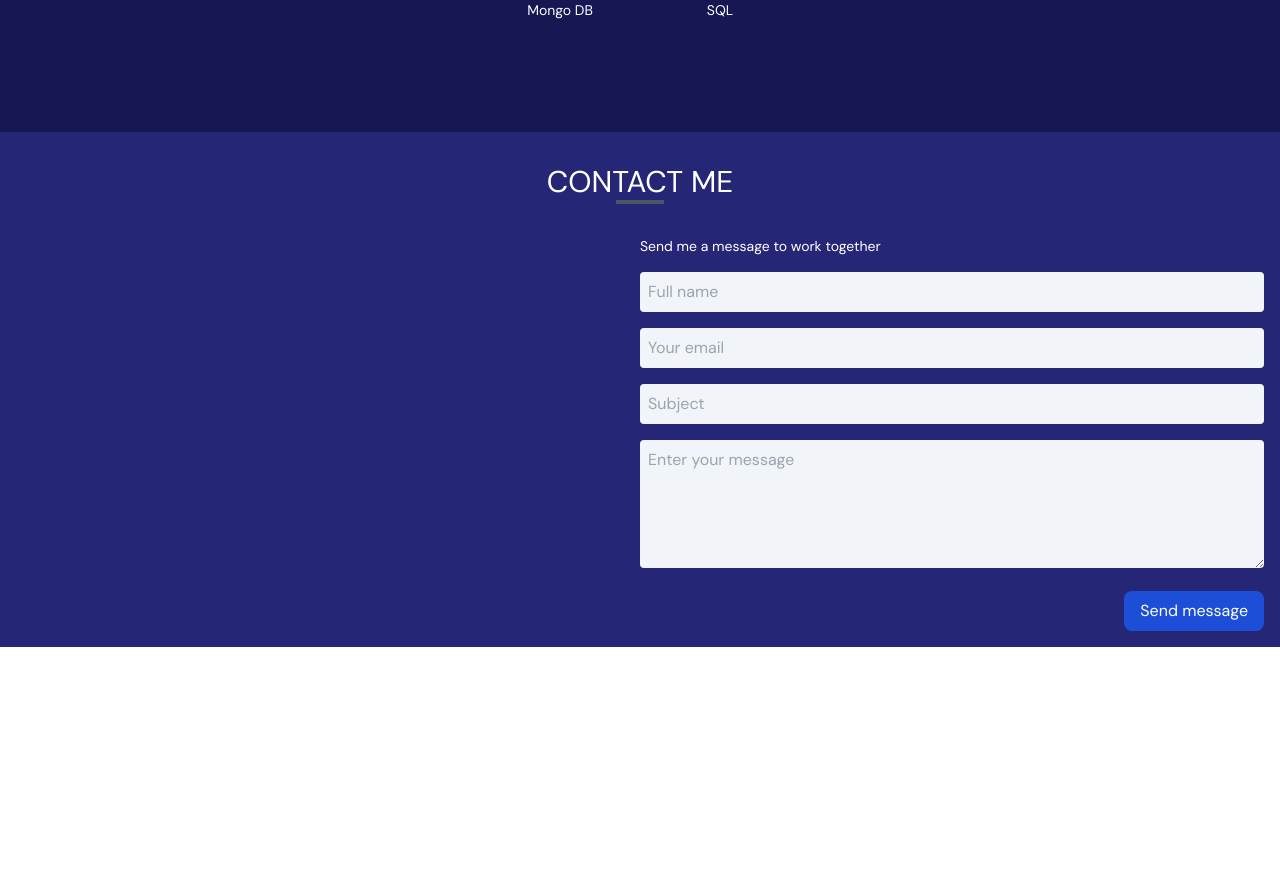
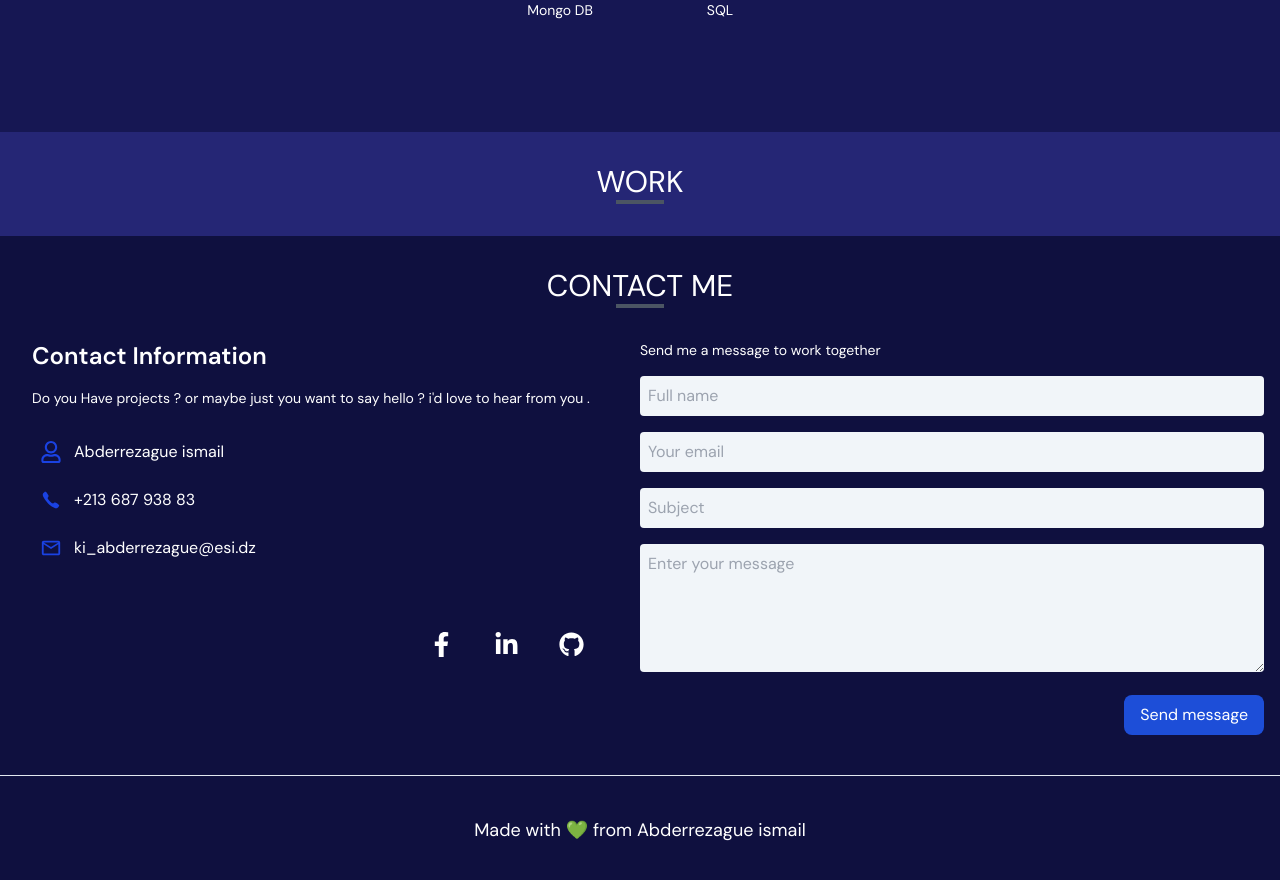
Before and after one commit to Abdousimo/Portfolio, a Next.js app: page / in a window 1280 px wide. Shown: the part 1840-2720 px from the top of the page. Before the commit the page ends 2487 px from the top, so only its background shows below. Built offline with nearby package versions, Linux system fonts and the light colour scheme.

Commit message:
initial commit

```diff
--- a/src/app/globals.css
+++ b/src/app/globals.css
@@ -8,3 +8,7 @@ html{
     scroll-behavior: smooth;
     scroll-padding-top: 80px;
 }
+
+body{
+    background-color: #0F103F;
+}
--- a/src/app/layout.js
+++ b/src/app/layout.js
@@ -1,6 +1,7 @@
 import { DM_Sans } from "next/font/google";
 import "./globals.css";
 import Navbar from "@/components/Navbar";
+import Footer from "@/components/Footer";
 
 const inter = DM_Sans({ subsets: ["latin"] });
 
@@ -16,6 +17,7 @@ export default function RootLayout({ children }) {
       <body className={inter.className}>
            <Navbar/>
            {children}
+           <Footer/>
       </body>
     </html>
 
--- a/src/app/page.js
+++ b/src/app/page.js
@@ -2,6 +2,7 @@ import About from "@/components/About";
 import Contact from "@/components/Contact";
 import Hero from "@/components/Hero";
 import Skills from "@/components/Skills";
+import Works from "@/components/Works";
 
 
 export default function Home() {
@@ -10,6 +11,7 @@ export default function Home() {
         <Hero/>
         <About/>
         <Skills/>
+        <Works/>
         <Contact/>
     </div>
   );
--- a/src/components/Contact.jsx
+++ b/src/components/Contact.jsx
@@ -1,18 +1,57 @@
 import React from 'react'
+import { IoIosCall } from "react-icons/io";
+import { MdOutlineEmail } from "react-icons/md";
+import { FaRegUser } from "react-icons/fa";
+import Link from 'next/link';
+import { FaFacebookF,FaGithub,FaLinkedinIn } from "react-icons/fa";
+
+
 
 const Contact = () => {
   return (
-    <section id='contact' className='bg-[#252675]'>
+    <section id='contact' className='bg-[#0F103F]'>
 
             <div className="w-full flex flex-col justify-center items-center py-8">
                 <h1 className="text-white text-xl md:text-3xl">CONTACT ME</h1>
                 <span className='w-12 h-1 bg-gray-600'></span>
             </div>
-          <div className='flex flex-wrap container'>
-            <div className='w-full lg:max-w-[50%] bg-transparent'>
-
+          <div className='flex flex-wrap container pb-10'>
+            <div className='relative w-full lg:max-w-[50%] bg-transparent px-4 space-y-4 text-white'>
+                  <h1 className='text-2xl font-semibold'>Contact Information</h1>
+                  <p className='text-sm'>Do you Have projects ? or maybe just you want to say hello ? i'd love to hear from you .</p>
+                  <div className='px-2 space-y-6 pt-4'>
+                      <div className='flex items-center gap-3'>
+                        <span className='text-[#1a42e2]'>
+                          <FaRegUser size={22}/>
+                        </span>
+                        <p>Abderrezague ismail</p>
+                      </div>
+                      <div className='flex items-center gap-3'>
+                        <span className='text-[#1a42e2]'>
+                          <IoIosCall size={22}/>
+                        </span>
+                        <p>+213 687 938 83</p>
+                      </div>
+                    <div className='flex items-center gap-3'>
+                      <span className='text-[#1a42e2]'>
+                        <MdOutlineEmail size={22}/>
+                      </span>
+                      <p>ki_abderrezague@esi.dz</p>
+                    </div>
+                </div>
+                <div className='w-full flex items-center justify-center lg:justify-end gap-10 pr-10 pt-14 pb-10'>
+                   <Link href={'https://web.facebook.com/profile.php?id=100011474654394'} className='hover:text-[#1a42e2] duration-500'>
+                     <FaFacebookF size={25}/>
+                   </Link>
+                   <Link href={'https://www.linkedin.com/in/ismail-abderrezague-907613200/'} className='hover:text-[#1a42e2] duration-500'>
+                      <FaLinkedinIn size={25}/>
+                   </Link>
+                   <Link href={'https://github.com/Abdousimo'} className='hover:text-[#1a42e2] duration-500'>
+                     <FaGithub size={25}/>
+                   </Link>
+                </div>
             </div>
-            <form className='w-full lg:max-w-[50%] bg-transparent space-y-4 pb-4'>
+            <form className='w-full lg:max-w-[50%] bg-transparent space-y-4'>
                 <h1 className='text-white text-sm'>Send me a message to work together</h1>
                 <div className='w-full flex-wrap'>
                   <input
--- /dev/null
+++ b/src/components/Footer.jsx
@@ -0,0 +1,11 @@
+import React from 'react'
+
+const Footer = () => {
+  return (
+    <footer className='bg-transparent text-white flex justify-center border-t-[1px] border-slate-200 py-10'>
+          <p className='text-lg'>Made with 💚 from Abderrezague ismail</p>
+    </footer>
+  )
+}
+
+export default Footer
--- a/src/components/Navbar.jsx
+++ b/src/components/Navbar.jsx
@@ -26,8 +26,8 @@ const Navbar = () => {
                     </Link>
                 </li>
                 <li className='hover:text-gray-400 text-gray-200 cursor-pointer'>
-                    <Link href={'/#works'}>
-                        Works
+                    <Link href={'/#work'}>
+                        Work
                     </Link>
                 </li>
                 <li className='hover:text-gray-400 text-gray-200 cursor-pointer'>
@@ -69,8 +69,8 @@ const Navbar = () => {
                     </Link>
                 </li>
                 <li className='hover:text-gray-400 text-gray-200 cursor-pointer'>
-                    <Link onClick={()=>setOpen(!open)} href={'/#works'}>
-                        Works
+                    <Link onClick={()=>setOpen(!open)} href={'/#work'}>
+                        Work
                     </Link>
                 </li>
                 <li className='hover:text-gray-400 text-gray-200 cursor-pointer'>
--- a/src/components/Skills.jsx
+++ b/src/components/Skills.jsx
@@ -11,8 +11,8 @@ const Skills = () => {
              <h1 className='text-white text-xl md:text-3xl'>MY SKILLS</h1>
              <span className='w-12 h-1 bg-gray-600'></span>
         </div>
-        <div className='w-full flex justify-center items-center pt-8'>
-             <p className='text-white text-sm'>The presented list represents the technologies i{'\'m'} used to work with</p>
+        <div className='container w-full flex justify-center items-center pt-8'>
+             <p className='text-white text-center text-sm'>The presented list represents the technologies i{'\'m'} used to work with</p>
         </div>
         <div className='container flex w-full justify-center'>
           <div className='flex items-center justify-center flex-wrap gap-x-16 gap-y-12 py-16'>
--- /dev/null
+++ b/src/components/Works.jsx
@@ -0,0 +1,17 @@
+import React from 'react'
+
+const Works = () => {
+  return (
+    <section id='work' className='bg-[#252675]'>
+        <div className="w-full flex flex-col justify-center items-center py-8">
+                <h1 className="text-white text-xl md:text-3xl">WORK</h1>
+                <span className='w-12 h-1 bg-gray-600'></span>
+            </div>
+        <div>
+
+        </div>
+    </section>
+  )
+}
+
+export default Works
--- a/tailwind.config.js
+++ b/tailwind.config.js
@@ -8,6 +8,7 @@ module.exports = {
   theme: {
     container: {
       padding: '1rem',
+      center:true
     },
     extend: {
       backgroundImage: {
```
